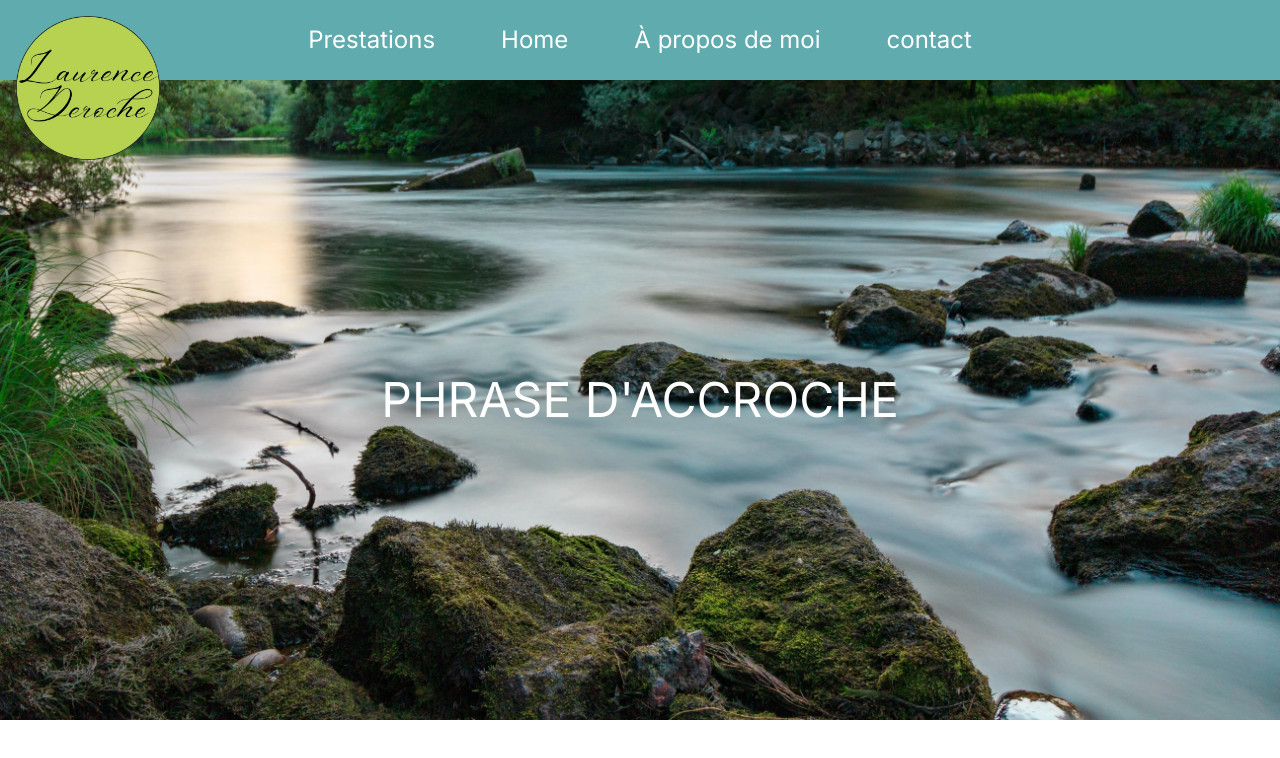
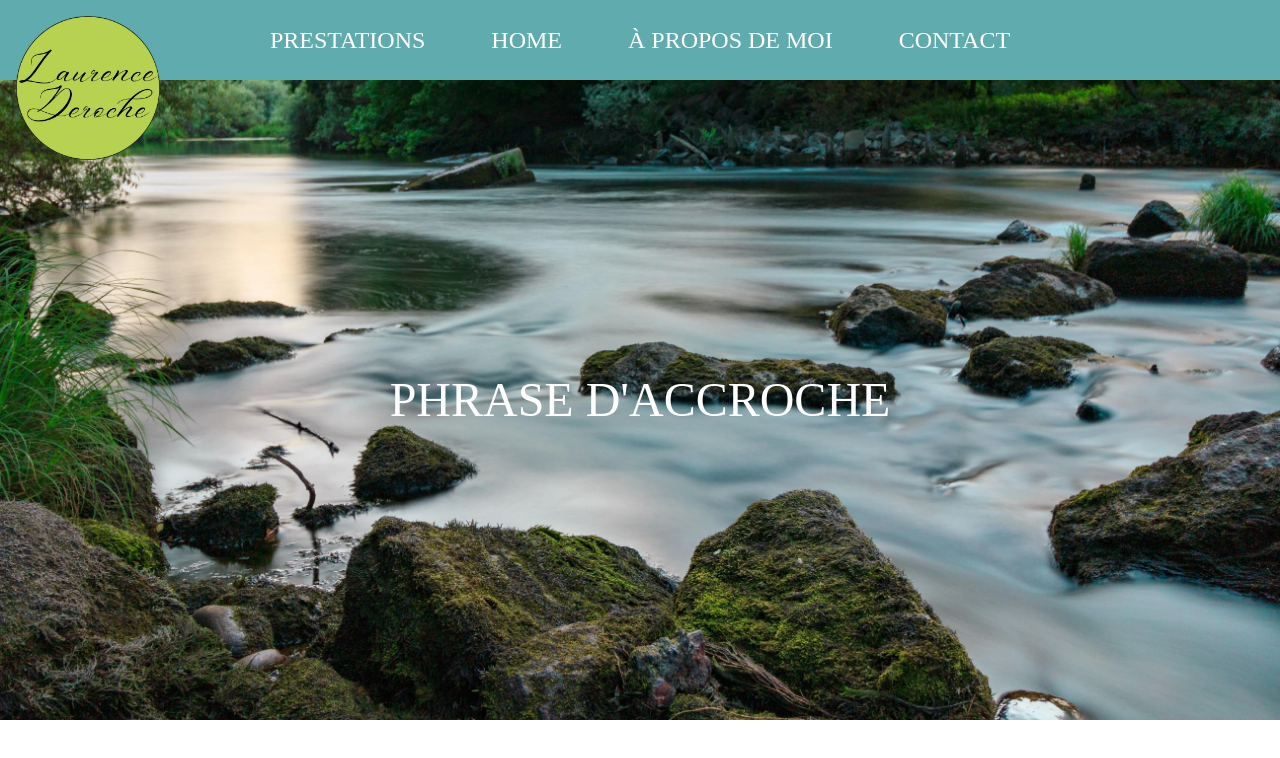
Before and after one commit to jacklocks/Laurence_Deroche, a Next.js app: page / in a window 1280 px wide. Shown: the top 758 px of the page. Built offline with nearby package versions, Linux system fonts and the light colour scheme.

Commit message:
second commit

```diff
--- a/app/components/Dropdown.jsx
+++ b/app/components/Dropdown.jsx
@@ -18,13 +18,13 @@ const Dropdown = () => {
       onMouseEnter={handleMouseEnter}
       onMouseLeave={handleMouseLeave}
     >
-      <button className="text-white  p-2 mt-0 h-20 w-36% outline-none flex rounded  transition-all hover:bg-green items-center">
+      <button className="text-white  p-2 mt-0 h-20 w-36% outline-none flex rounded  transition-all hover:bg-green items-center font-text uppercase">
         Prestations
       </button>
 
       {isDropdownOpen && (
         <div
-          className="absolute z-10 bg-black h-52 w-36 rounded"
+          className="absolute z-10 bg-black h-52 w-[10.7rem] rounded lowercase"
           onMouseEnter={handleMouseEnter}
           onMouseLeave={handleMouseLeave}
         >
--- a/app/components/Header.jsx
+++ b/app/components/Header.jsx
@@ -5,7 +5,7 @@ const Header = () => {
   return (
     <>
       <div className="bg-cover bg-bottom  img-header h-[40rem] flex items-center justify-center">
-        <h1 className="text-white text-5xl z-10 text-nowrap uppercase">phrase d'accroche</h1>
+        <h1 className="text-white text-5xl z-10 text-nowrap uppercase font-text">phrase d'accroche</h1>
       </div>
     </>
   );
--- a/app/components/Navbar.jsx
+++ b/app/components/Navbar.jsx
@@ -7,9 +7,9 @@ const Navbar = () => {
     <div class="flex bg-turquoise top-0  h-20 flex-wrap justify-around relative">
       {<Logo/>}
       <div className="justify-between">
-        <ul class=" flex gap-[50px] text-2xl items-center ">
+        <ul class=" flex gap-[50px] text-2xl items-center font-text uppercase">
           <li>{<Dropdown />}</li>
-          <li className="flex rounded  transition-all hover:bg-green items-center p-2 mt-0 h-20 w-36% justify-center cursor-pointer">Home</li>
+          <li className="flex rounded  transition-all hover:bg-green items-center p-2 mt-0 h-20 w-36% justify-center cursor-pointer ">Home</li>
           <li className="flex rounded  transition-all hover:bg-green items-center p-2 mt-0 h-20 w-52% justify-center cursor-pointer">À propos de moi</li>
           <li className="flex rounded  transition-all hover:bg-green items-center p-2 mt-0 h-20 w-36% justify-center cursor-pointer">contact</li>
         </ul>
--- a/app/globals.css
+++ b/app/globals.css
@@ -2,7 +2,7 @@
 @tailwind components;
 @tailwind utilities;
 
-@import url("https://fonts.googleapis.com/css2?family=Rouge+Script&display=swap");
+@import url('https://fonts.googleapis.com/css2?family=Roboto+Serif:ital,opsz,wght@0,8..144,100..900;1,8..144,100..900&display=swap')
 
 :root {
   --foreground-rgb: 0, 0, 0;
--- a/next.config.mjs
+++ b/next.config.mjs
@@ -1,6 +1,6 @@
 /** @type {import('next').NextConfig} */
 const nextConfig = {
-  output: "export",
+  // output: "export",
 };
 
 export default nextConfig;
--- a/tailwind.config.js
+++ b/tailwind.config.js
@@ -14,7 +14,8 @@ module.exports = {
       black: "#000000",
     },
     fontFamily: {
-      logo: "RougeScript"
+      logo: "RougeScript",
+      text: "Roboto-Serif"
     },
 
     extend: {
```
Also changed, not shown: 1 other file (tests, documents, lock files or other folders).
